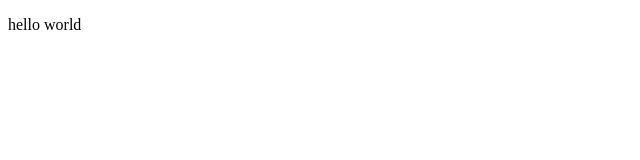
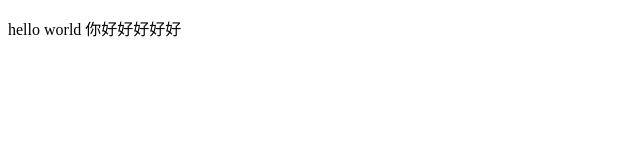
Before and after one commit to YangOS-july/git-test-01, a plain HTML site: page index.html in a window 1280 px wide. Shown: the whole page, without its empty margins (0-640 px from the left). Drawn offline with Linux system fonts and the light colour scheme.

Commit message:
update index pr

```diff
--- a/index.html
+++ b/index.html
@@ -6,6 +6,6 @@
     <title>Document</title>
 </head>
 <body>
-    <p>hello world</p>
+    <p>hello world 你好好好好好</p>
 </body>
 </html>
```
Also changed, not shown: 1 other file.
